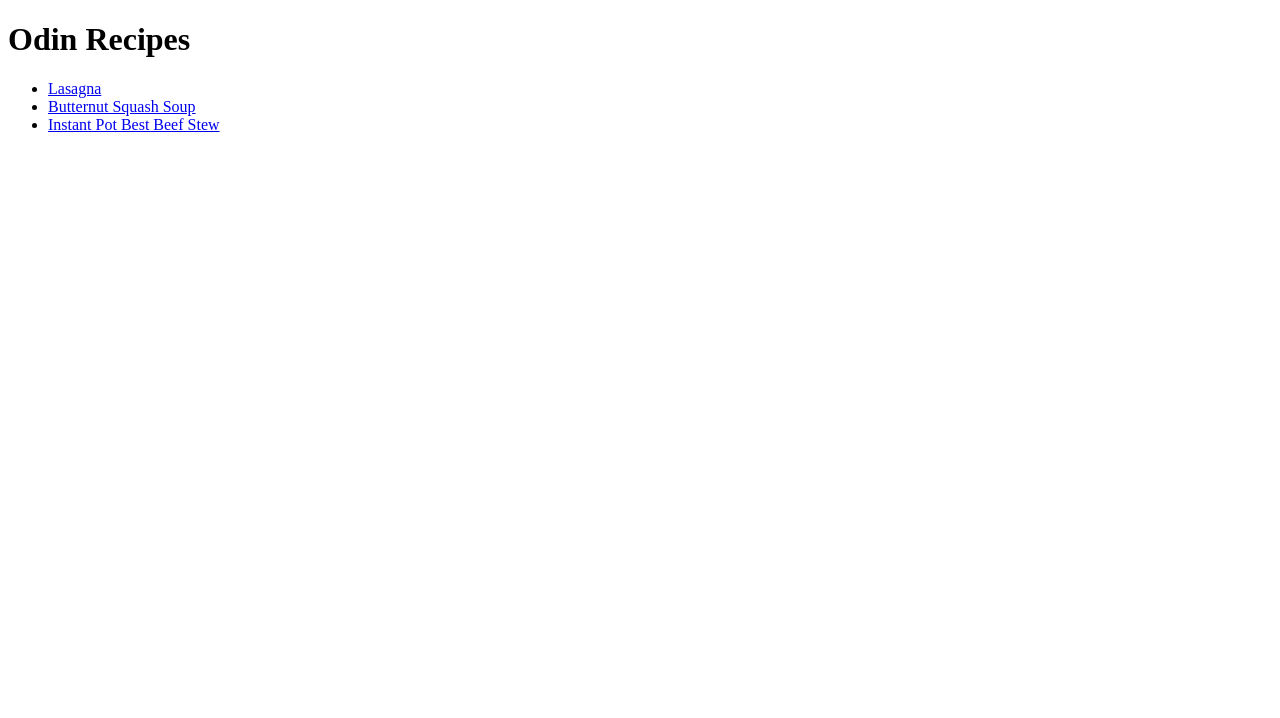
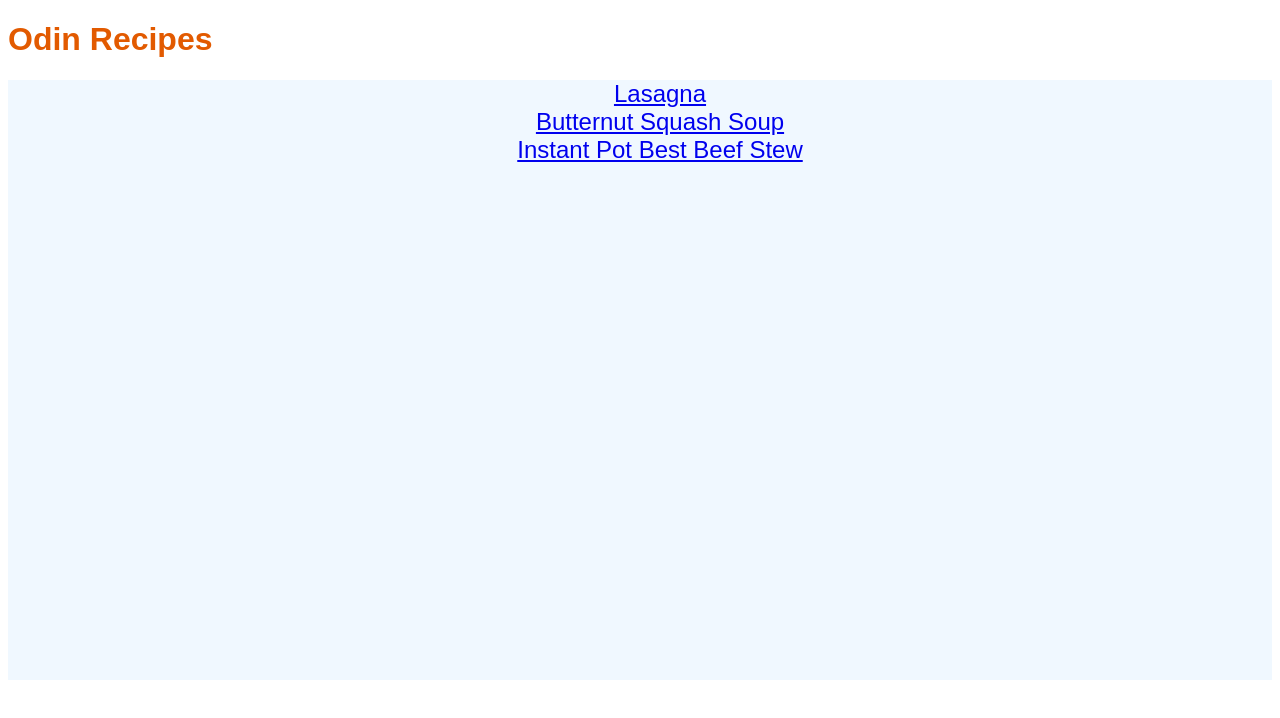
Before and after one commit to RubyFalcon/odin-recipes, a plain HTML site: page index.html in a window 1280 px wide. Drawn offline with Linux system fonts and the light colour scheme.

Commit message:
feat: add css to homepage and beef-stew

```diff
--- a/index.html
+++ b/index.html
@@ -4,10 +4,14 @@
     <meta charset="UTF-8">
     <meta name="viewport" content="width=device-width, initial-scale=1.0">
     <title>Odin Recipes</title>
+    <link rel="stylesheet" href="./style.css">
 </head>
 <body>
-    <h1>Odin Recipes</h1>
-    <ul>
+    <div class="header">
+        <h1>Odin Recipes</h1>
+    </div>
+
+    <ul class="recipe">
         <li><a href="./recipes/lasagna.html">Lasagna</a></li>
         <li><a href="./recipes/butternut-squash-soup.html">Butternut Squash Soup</a></li>
         <li><a href="./recipes/beef-stew.html">Instant Pot Best Beef Stew</a></li>
--- /dev/null
+++ b/style.css
@@ -0,0 +1,20 @@
+* {
+    font-family: Arial, Helvetica, sans-serif;
+}
+
+.header {
+    color: rgb(226, 90, 0);
+}
+
+.recipe {
+    background-color: aliceblue;
+    width: auto;
+    height: 600px;
+}
+
+.recipe li {
+    color: black;
+    font-size: 24px;
+    text-align: center;
+    list-style-type: none;
+}
```
Also changed, not shown: recipes/beef-stew.html (+3 -2 lines).
